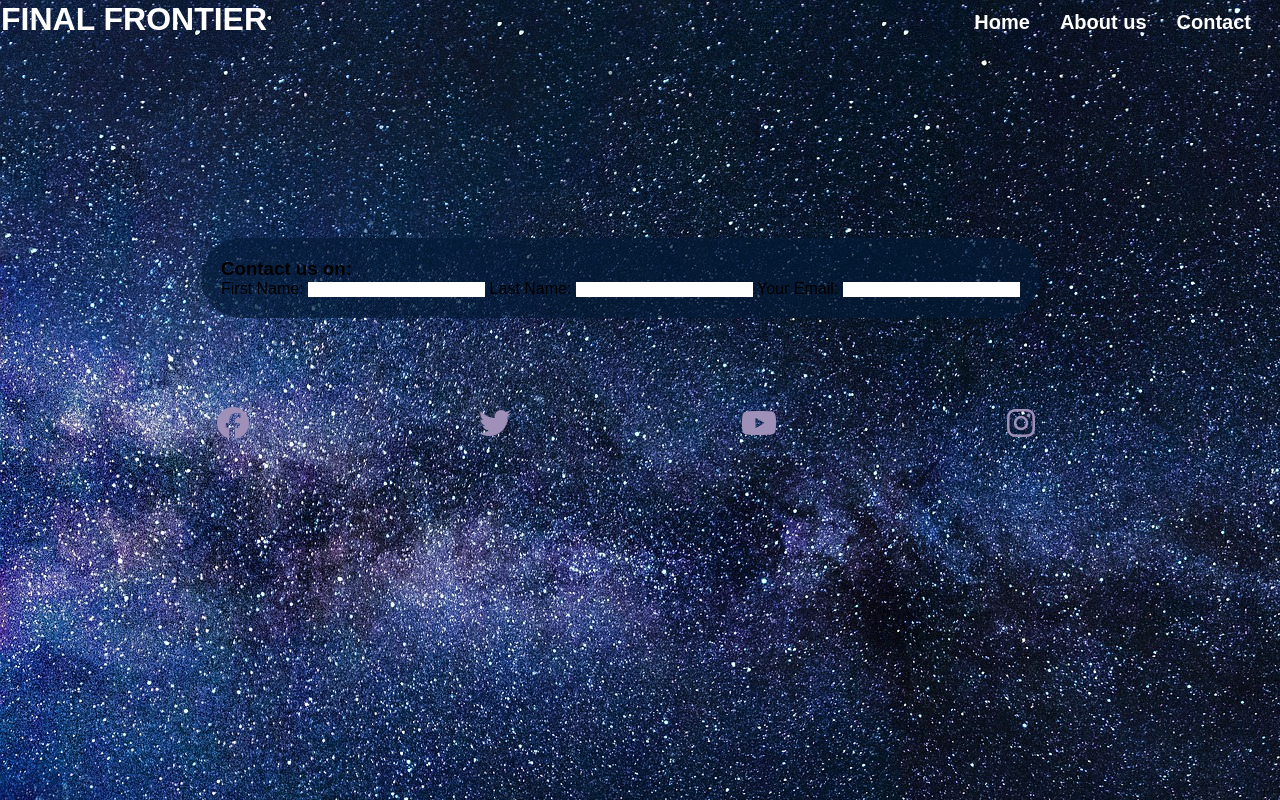
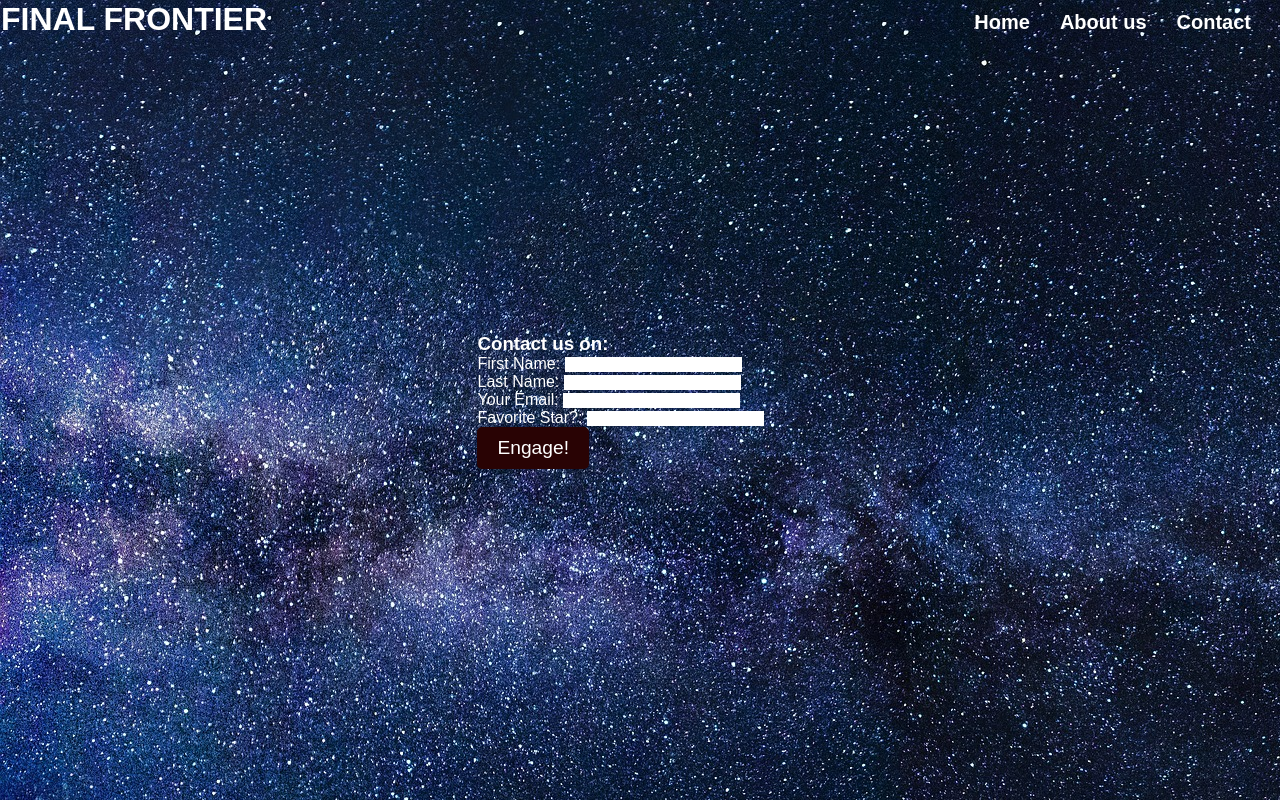
Before and after one commit to Redsskull/The-Final-Frontier, a plain HTML site: page contact.html in a window 1280 px wide. Drawn offline with Linux system fonts and the light colour scheme; a web font is replaced by a local one.

Commit message:
attempt to style form and fix an image bug

```diff
--- a/assets/css/style.css
+++ b/assets/css/style.css
@@ -198,8 +198,8 @@ section h2 {
     font-weight: 300;
     background-image: url('../images/star-background.jpg');
     margin: 0 auto;
+    position: fixed;
     padding-top: 100px;
-    position: fixed;
     top: 0;
     left: 0;
     width: 100%;
@@ -260,3 +260,45 @@ footer {
     left: 0;
     right: 0;
   }
+
+  /*form*/
+
+  #contact-us {
+    font-family: 'Trispace', sans-serif;
+    font-weight: 300;
+    background-image: url('../images/star-background.jpg');
+    margin: 0 auto;
+    position: fixed;
+    padding-top: 100px;
+    top: 0;
+    left: 0;
+    width: 100%;
+    padding: 1px;
+  }
+
+
+  #form-section {
+    display: flex;
+    justify-content: center;
+    align-items: center;
+    height: 100vh;
+    color: #fff;
+  }
+
+  .form-container{
+    max-width: 600px;
+    margin: 0 auto;
+    display: flex;
+    flex-direction: column;
+  }
+
+
+
+input[type="submit"] {
+  background-color: #290304;
+  color: #fff;
+  padding: 10px 20px;
+  border: none;
+  border-radius: 5px;
+  font-size: 1.2rem;
+}
--- a/contact.html
+++ b/contact.html
@@ -1,5 +1,6 @@
 <!DOCTYPE html>
 <html lang="en">
+
 <head>
     <meta charset="UTF-8">
     <meta name="viewport" content="width=device-width, initial-scale=1.0">
@@ -11,8 +12,8 @@
 
     <title>Final Frontier</title>
 </head>
-<body>
-    <body id="about-us">
+
+<body id="contact-us">
     <!--moving comet-->
     <div class="comet"></div>
     <!--Header-->
@@ -36,17 +37,28 @@
         </nav>
     </header>
 
-        <!--text about the club-->
-        <section id="contact">
-            <div class="background-text">
+    <!--contact form and opening hours-->
+    <section id="form-section">
+        <div class="form-container">
         <form>
             <h3>Contact us on:</h3>
-                <labe for="fname">First Name:</labe>
-                <input type="text" id="fname" name="lname">
-                <labe for="lname">Last Name:</labe>
+
+            <labe for="fname" class="contact">First Name:</labe>
+            <input type="text" id="fname" name="fname">
+            <hr>
+            <labe for="lname" class="contact">Last Name:</labe>
             <input type="text" id="lname" name="lname">
-                <labe for="email">Your Email:</labe>
+            <hr>
+
+            <labe for="email" class="contact">Your Email:</labe>
             <input type="email" id="email" name="email">
+            <hr>
+
+            <labe for="fstar" class="contact">Favorite Star?:</labe>
+            <input type="text" id="fstar" name="fstar">
+            <hr>
+
+            <input type="submit" value="Engage!">
 
         </form>
         </div>
@@ -80,4 +92,5 @@
 
 
 </body>
+
 </html>
```
Also changed, not shown: about-us.html (+1 -1 lines), assets/images/antares.jpg (added). Lines whose indentation alone changed are shown as unchanged.
